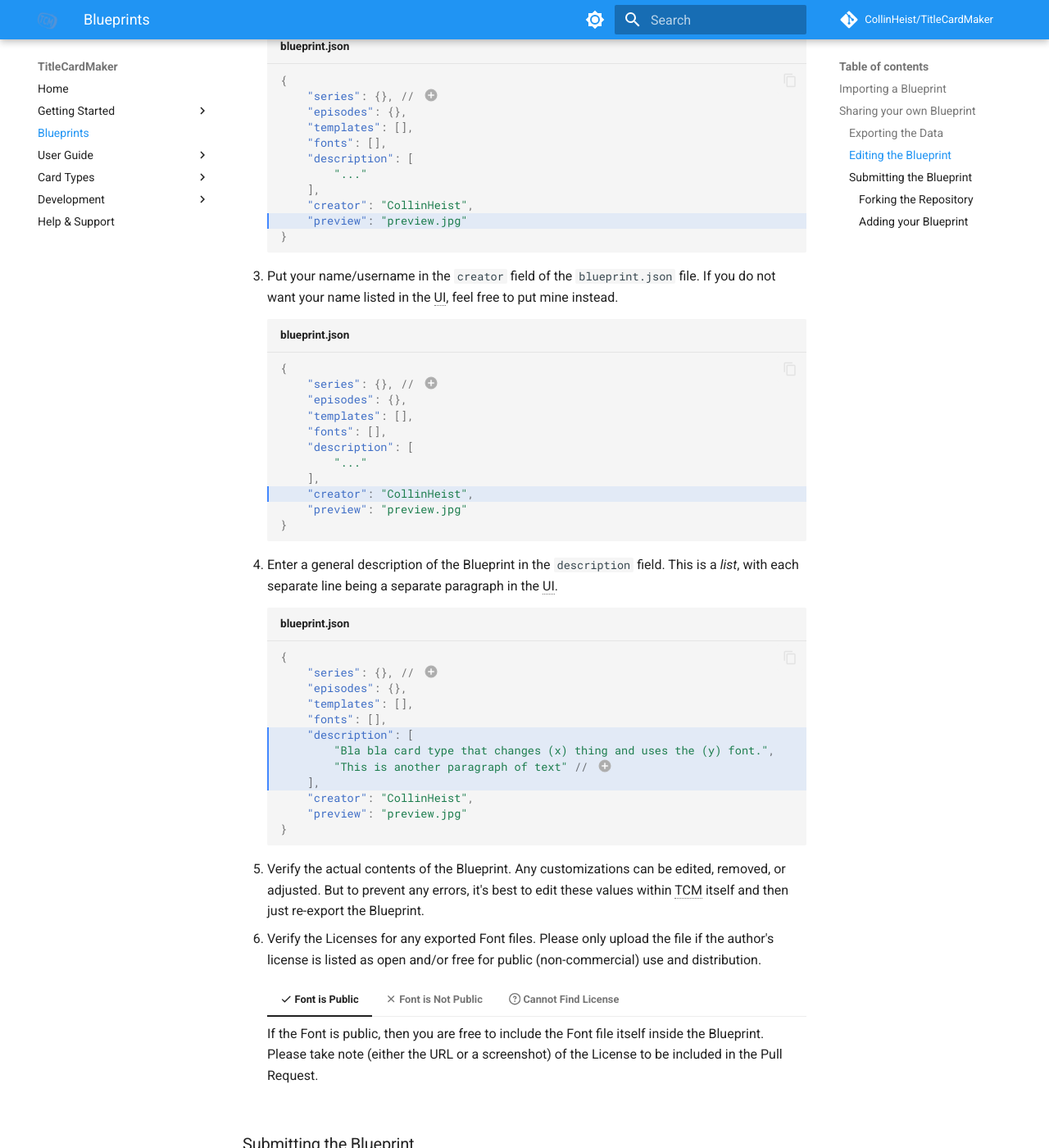
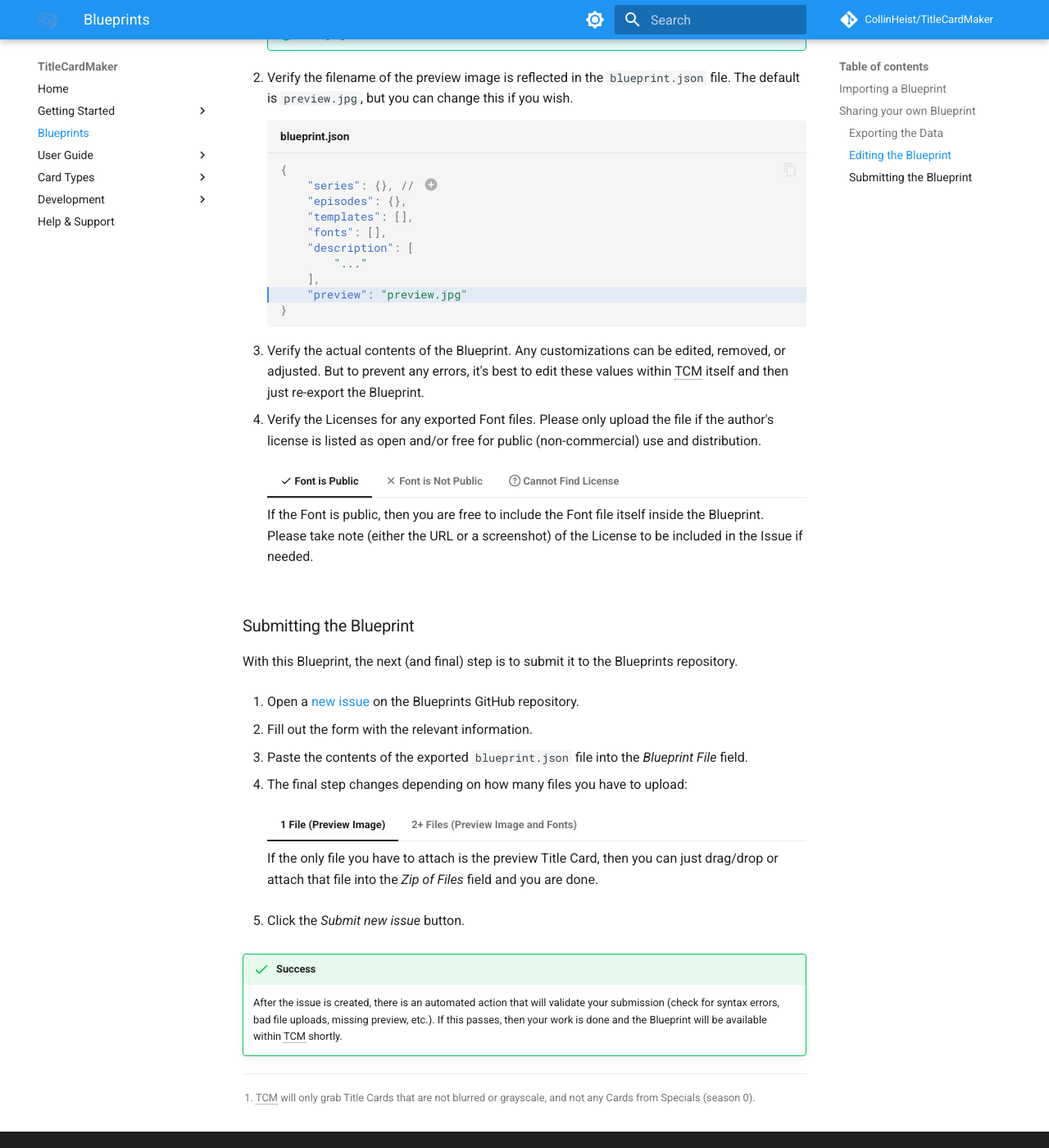
Before and after one commit to CollinHeist/TitleCardMaker, an MkDocs documentation site: the page built from docs/blueprints.md, in a window 1280 px wide and 1400 px high, scrolled down 2346 px. Shown: the whole window at 82% size. Built offline with MkDocs 1.6.1 and Material for MkDocs 9.7.7, drawn with Linux system fonts in a browser that asks for light colours; emoji names are drawn with the system emoji font; comment, search, counter and statistics services are not loaded; some of the changed text lies outside the part shown.

Commit message:
Update Blueprint documentation to reflect new process

````diff
--- a/docs/blueprints.md
+++ b/docs/blueprints.md
@@ -67,13 +67,23 @@ as easy as possible.
 
     - [x] Export your Blueprint within the TCM UI.
     - [x] Choose an effective preview image.
-    - [x] Enter your name/username in the `creator` field of the `blueprint.json` file.
-    - [x] Enter a description of the Blueprint in the `description` field.
-    - [x] Verify any Font licenses permit the files to be shared.
-        -  [x] If not, remove the Font file, update the `blueprint.json` file,
-        add a link to the Font under the `file_download_url` field.
-    - [x] Create a subfolder for the Series and its Blueprint, put the data inside.
-    - [x] Submit a Pull Request with this Blueprint to the `staging` branch of the Repository.
+    - [x] [Create an issue](https://github.com/CollinHeist/TitleCardMaker-Blueprints/issues/new?assignees=CollinHeist&labels=blueprint&projects=&template=new_blueprint.yml&title=%5BBlueprint%5D+)
+    on the Blueprints repository.
+    - [x] Fill out the issue form's required data:
+        - [x] Series name, year, your username, and the blueprint description
+        - [x] Copy/paste the contents of the exported `blueprint.json` file in
+        the _Blueprint File_ field.
+        - [x] Upload any associated files.
+
+            !!! tip "Uploading Multiple Files"
+
+                If you have more than one file to upload - i.e. a preview image
+                _and_ 1+ Font files - then compress/zip these files and only
+                upload the zipped file.
+
+
+            - [x] Verify any Font licenses permit the files to be shared - if
+            not, [see below](#editing-the-blueprint).
 
 ### Exporting the Data
 
@@ -113,25 +123,6 @@ the Blueprint.
 2. Verify the filename of the preview image is reflected in the `blueprint.json`
 file. The default is `preview.jpg`, but you can change this if you wish.
 
-    ```json title="blueprint.json" hl_lines="10"
-    {
-        "series": {}, // (1)
-        "episodes": {},
-        "templates": [],
-        "fonts": [],
-        "description": [
-            "..."
-        ],
-        "creator": "CollinHeist",
-        "preview": "preview.jpg"
-    }
-    ```
-
-    1.  Customization not shown.
-
-3. Put your name/username in the `creator` field of the `blueprint.json` file.
-If you do not want your name listed in the UI, feel free to put mine instead.
-
     ```json title="blueprint.json" hl_lines="9"
     {
         "series": {}, // (1)
@@ -141,33 +132,11 @@ If you do not want your name listed in the UI, feel free to put mine instead.
         "description": [
             "..."
         ],
-        "creator": "CollinHeist",
         "preview": "preview.jpg"
     }
     ```
 
     1.  Customization not shown.
-
-4. Enter a general description of the Blueprint in the `description` field. This
-is a _list_, with each separate line being a separate paragraph in the UI.
-
-    ```json title="blueprint.json" hl_lines="6-9"
-    {
-        "series": {}, // (1)
-        "episodes": {},
-        "templates": [],
-        "fonts": [],
-        "description": [
-            "Bla bla card type that changes (x) thing and uses the (y) font.",
-            "This is another paragraph of text" // (2)
-        ],
-        "creator": "CollinHeist",
-        "preview": "preview.jpg"
-    }
-    ```
-
-    1.  Customization not shown.
-    2.  Note that there is **not** a trailing comma (`,`) after the last line.
 
 5. Verify the actual contents of the Blueprint. Any customizations can be
 edited, removed, or adjusted. But to prevent any errors, it's best to edit these
@@ -181,7 +150,7 @@ if the author's license is listed as open and/or free for public
 
         If the Font is public, then you are free to include the Font file itself
         inside the Blueprint. Please take note (either the URL or a screenshot)
-        of the License to be included in the Pull Request.
+        of the License to be included in the Issue if needed.
 
     === ":octicons-x-16: Font is Not Public"
 
@@ -201,12 +170,7 @@ if the author's license is listed as open and/or free for public
                     "file": "script-casual-normal.ttf", // (1)
                     "file_download_url": "https://www.google.com/" // (2)
                 }
-            ],
-            "description": [
-                "..."
-            ],
-            "creator": "CollinHeist",
-            "preview": "preview.jpg"
+            ]
         }
         ```
 
@@ -223,60 +187,36 @@ if the author's license is listed as open and/or free for public
 With this Blueprint, the next (and final) step is to submit it to the Blueprints
 repository.
 
-#### Forking the Repository
+1. Open a [new issue](https://github.com/CollinHeist/TitleCardMaker-Blueprints/issues/new?assignees=CollinHeist&labels=blueprint&projects=&template=new_blueprint.yml&title=%5BBlueprint%5D+)
+on the Blueprints GitHub repository.
 
-1. Open [the repository](https://github.com/CollinHeist/TitleCardMaker-Blueprints/).
+2. Fill out the form with the relevant information.
 
-2. Log into (or create) your GitHub account.
+3. Paste the contents of the exported `blueprint.json` file into the _Blueprint
+File_ field.
 
-3. _Fork_ the main repository by clicking the :octicons-repo-forked-16: `Fork`
-button in the top right (next to the :star: `Star` - *wink wink*). Hit
-`Create Fork`.
+4. The final step changes depending on how many files you have to upload:
 
-4. Once forked, clone the forked repository:
+    === "1 File (Preview Image)"
 
-    ```bash
-    git clone ... # (1)!
-    ```
+        If the only file you have to attach is the preview Title Card, then
+        you can just drag/drop or attach that file into the _Zip of Files_
+        field and you are done.
 
-    1.  Using _your_ Repository name here.
+    === "2+ Files (Preview Image and Fonts)"
 
-#### Adding your Blueprint
+        If you have 2+ files - i.e. a preview Title Card and at least one Font
+        File - then you need to compress/zip these files into one zip file and
+        drag/drop or attach that zipped file into the _Zip of Files_ field.
 
-5. Use the `helper.py` file to create the required Series subfolder for the
-Series whose Blueprint you are contributing. Enter the full name of the Series
-as the `Title (year)`.
+5. Click the _Submit new issue_ button.
 
-    !!! example "Example"
+!!! success "Success"
 
-        If I were contributing a Blueprint for _Breaking Bad (2008)_, I'd run
-        the following:
-
-        ```bash
-        python3 helper.py "Breaking Bad (2008)"
-        ```
-
-        And this would make sure the folders under
-        `blueprints/B/Breaking Bad (2008)/` existed.
-
-6. Open this folder, and then create another subfolder for your Blueprint. This
-will need to be numbered starting from 0, so if it's the first Blueprint for
-that Series, create `0`, then `1`, `2`, etc.
-
-    !!! example "Example"
-
-        For the prior example, this would be the folder at
-        `blueprints/B/Breaking Bad (2008)/0/` (if it were the first Blueprint).
-
-7. Copy the contents of the zipped Blueprint folder from TCM into this
-subfolder.
-
-8. Commit your files to your Repository, then submit a Pull Request to merge
-your repository into the `staging` branch of the Blueprints repository.
-
-9. TitleCardMaker will then run various tests on your submission to verify that
-it is a valid Blueprint, that you didn't add any unnecessary files, etc. If it
-passes, your Blueprint has been submitted and your part is finished!
+    After the issue is created, there is an automated action that will validate
+    your submission (check for syntax errors, bad file uploads, missing preview,
+    etc.). If this passes, then your work is done and the Blueprint will be
+    available within TCM shortly.
 
 [^1]: TCM will only grab Title Cards that are not blurred or grayscale, and not
 any Cards from Specials (season 0).
````
Also changed, not shown: 1 other file.
